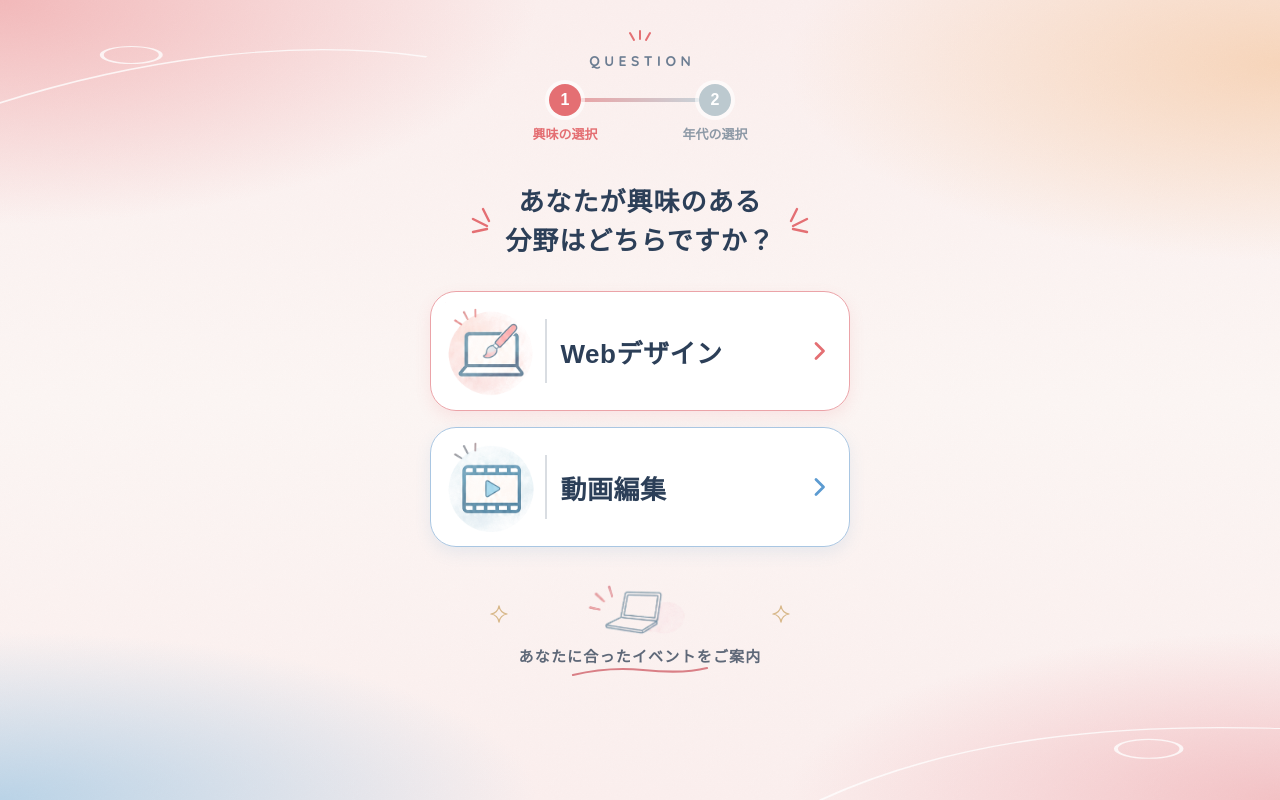
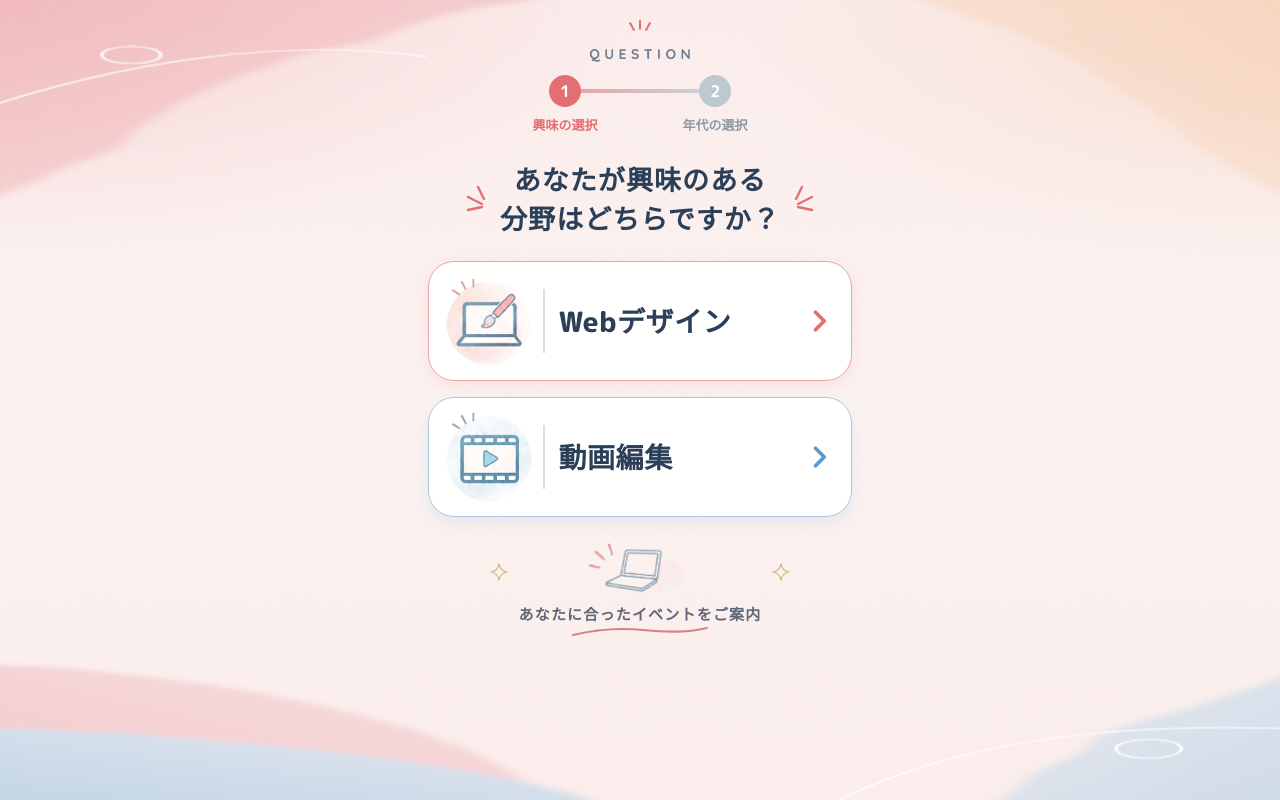
Before and after one commit to tojo-hiroto/hertech-cushion, a plain HTML site: page index.html in a window 1280 px wide. Drawn offline with Linux system fonts and the light colour scheme; a web font is replaced by a local one.

Commit message:
ver1: モックへの忠実度を調整（背景・余白・文字の太さ・矢印）

```diff
--- a/index.html
+++ b/index.html
@@ -8,7 +8,7 @@
 <title>無料イベントのご案内｜HerTech</title>
 <link rel="preconnect" href="https://fonts.googleapis.com">
 <link rel="preconnect" href="https://fonts.gstatic.com" crossorigin>
-<link href="https://fonts.googleapis.com/css2?family=Zen+Maru+Gothic:wght@500;700;900&family=Quicksand:wght@600;700&display=swap" rel="stylesheet">
+<link href="https://fonts.googleapis.com/css2?family=M+PLUS+Rounded+1c:wght@500;700;800&family=Zen+Maru+Gothic:wght@500;700;900&family=Quicksand:wght@600;700&display=swap" rel="stylesheet">
 <style>
   :root {
     --rose: #E46F73;        /* STEP1のアクティブ・Webデザインの矢印 */
@@ -25,7 +25,7 @@
   * { box-sizing: border-box; margin: 0; padding: 0; }
   html, body { min-height: 100%; }
   body {
-    font-family: "Zen Maru Gothic", "Hiragino Maru Gothic ProN", "Hiragino Sans", sans-serif;
+    font-family: "M PLUS Rounded 1c", "Zen Maru Gothic", "Hiragino Maru Gothic ProN", "Hiragino Sans", sans-serif;
     background: #FBF1EF;
     -webkit-font-smoothing: antialiased;
     -webkit-tap-highlight-color: transparent;
@@ -36,11 +36,9 @@
   /* ================= 背景（水彩風のにじみ＋細い白線） ================= */
   .bg { position: fixed; inset: 0; z-index: -1; overflow: hidden;
     background:
-      radial-gradient(60% 40% at 0% 0%, rgba(240,168,170,.75), rgba(240,168,170,0) 70%),
-      radial-gradient(55% 35% at 100% 8%, rgba(246,205,170,.75), rgba(246,205,170,0) 70%),
-      radial-gradient(60% 30% at 0% 100%, rgba(170,205,230,.8), rgba(170,205,230,0) 70%),
-      radial-gradient(55% 30% at 100% 100%, rgba(240,175,180,.7), rgba(240,175,180,0) 70%),
-      linear-gradient(180deg, #FBEFEE 0%, #FCF6F4 50%, #FBEFEE 100%);
+      radial-gradient(70% 45% at 0% 0%, rgba(240,168,170,.35), rgba(240,168,170,0) 70%),
+      radial-gradient(60% 40% at 100% 5%, rgba(246,205,170,.35), rgba(246,205,170,0) 70%),
+      linear-gradient(180deg, #FBEDEC 0%, #FCF4F2 50%, #FBEEEC 100%);
   }
   .bg::after { /* 紙っぽい質感 */
     content: ""; position: absolute; inset: 0; opacity: .35; mix-blend-mode: multiply;
@@ -50,22 +48,22 @@
 
   .wrap {
     max-width: 460px; margin: 0 auto; min-height: 100vh; min-height: 100svh;
-    padding: 30px 20px calc(30px + env(safe-area-inset-bottom));
+    padding: 20px 18px calc(24px + env(safe-area-inset-bottom));
   }
 
   /* ================= QUESTION ラベル ================= */
-  .qlabel { text-align: center; margin-bottom: 14px; }
+  .qlabel { text-align: center; margin-bottom: 10px; }
   .qlabel svg { display: block; width: 30px; height: 14px; margin: 0 auto 8px; }
   .qlabel span { font-family: "Quicksand", sans-serif; font-weight: 700; font-size: 14px; letter-spacing: .32em; padding-left: .32em; color: #6C7D92; }
   #step-age .qlabel span { color: var(--brown); }
 
   /* ================= ステップ表示（2段） ================= */
-  .steps { position: relative; display: flex; justify-content: center; gap: 0; margin-bottom: 40px; }
+  .steps { position: relative; display: flex; justify-content: center; gap: 0; margin-bottom: 26px; }
   .steps .step { width: 150px; text-align: center; position: relative; z-index: 1; }
   .steps .dot {
     width: 32px; height: 32px; margin: 0 auto 8px; border-radius: 50%;
     display: grid; place-items: center; color: #fff; font-size: 16px; font-weight: 700;
-    background: #BCC9CF; box-shadow: 0 0 0 4px rgba(255,255,255,.6);
+    background: #BCC9CF;
   }
   .steps .dot svg { width: 15px; height: 15px; }
   .steps .lb { font-size: 13px; font-weight: 700; color: var(--gray); white-space: nowrap; }
@@ -84,13 +82,13 @@
   /* ================= 見出し ================= */
   .title {
     display: flex; align-items: center; justify-content: center; gap: 8px;
-    font-weight: 900; text-align: center; letter-spacing: .04em; line-height: 1.5;
+    font-weight: 800; text-align: center; letter-spacing: .04em; line-height: 1.45;
   }
   .title .spark { flex: none; width: 28px; height: 32px; }
   .title .spark.r { transform: scaleX(-1); }
-  #step-field .title { color: var(--navy); font-size: 26px; margin-bottom: 30px; }
-  #step-age .title { color: var(--brown); font-size: 27px; margin-bottom: 4px; }
-  .wave { display: block; width: 140px; height: 12px; margin: 0 auto 26px; }
+  #step-field .title { color: var(--navy); font-size: 27px; margin-bottom: 22px; }
+  #step-age .title { color: var(--brown); font-size: 29px; margin-bottom: 2px; }
+  .wave { display: block; width: 150px; height: 12px; margin: 0 auto 20px; }
 
   /* ================= パネル切替 ================= */
   .panel { display: none; }
@@ -111,12 +109,12 @@
   .field:active, .age:active { transform: scale(.98); }
   .field img { flex: none; width: 98px; height: 98px; object-fit: contain; }
   .field .sep { flex: none; width: 1.5px; height: 64px; background: #D9DDE2; margin: 0 14px 0 4px; }
-  .field .name { flex: 1; font-size: 26px; font-weight: 900; color: var(--navy); letter-spacing: .02em; white-space: nowrap; }
-  .chev { flex: none; width: 24px; height: 24px; }
+  .field .name { flex: 1; font-size: 28px; font-weight: 800; color: var(--navy); letter-spacing: .02em; white-space: nowrap; }
+  .chev { flex: none; width: 28px; height: 28px; }
   .chev.rose { color: var(--rose); } .chev.blue { color: var(--blue); }
   .chev.deep { color: var(--rose-deep); } .chev.peach { color: var(--peach); }
 
-  .foot { margin-top: 34px; text-align: center; }
+  .foot { margin-top: 22px; text-align: center; }
   .foot .ill { position: relative; height: 56px; margin-bottom: 8px; }
   .foot .ill img { height: 56px; }
   .foot .ill .tw { position: absolute; top: 24px; width: 18px; height: 18px; }
@@ -135,14 +133,14 @@
   }
   .age.a30 { border-color: var(--line-blue); box-shadow: 0 5px 14px rgba(92,155,209,.10); }
   .age.a40 { border-color: var(--line-peach); box-shadow: 0 5px 14px rgba(229,151,111,.10); }
-  .age .name { font-size: 27px; font-weight: 900; color: var(--brown); letter-spacing: .03em; }
-  .age .chev { position: absolute; right: 22px; top: 50%; margin-top: -12px; }
+  .age .name { font-size: 29px; font-weight: 800; color: var(--brown); letter-spacing: .03em; }
+  .age .chev { position: absolute; right: 22px; top: 50%; margin-top: -14px; }
 
-  .foot2 { margin-top: 30px; text-align: center; }
+  .foot2 { margin-top: 22px; text-align: center; }
   .foot2 .rays { display: block; width: 34px; height: 16px; margin: 0 auto 6px; }
   .foot2 p { position: relative; display: inline-block; padding: 4px 16px; font-size: 15px; font-weight: 700; color: var(--brown); letter-spacing: .08em; z-index: 0; }
   .foot2 p::before { /* 筆でひいたピンクのマーカー */
-    content: ""; position: absolute; inset: 6px -6px 2px; z-index: -1; border-radius: 40% 60% 50% 50% / 60% 50% 60% 40%;
+    content: ""; position: absolute; inset: 2px -18px 0; z-index: -1; border-radius: 40% 60% 50% 50% / 60% 50% 60% 40%;
     background: linear-gradient(90deg, rgba(236,160,170,.15), rgba(236,160,170,.45) 15%, rgba(236,160,170,.4) 85%, rgba(236,160,170,.1));
   }
   .foot2 .wave { margin: 4px auto 0; }
@@ -163,10 +161,25 @@
 
 <div class="bg" aria-hidden="true">
   <svg viewBox="0 0 390 844" preserveAspectRatio="none" fill="none">
-    <path d="M-10 120 C40 60 90 40 130 60" stroke="#fff" stroke-opacity=".8" stroke-width="1.2"/>
-    <circle cx="40" cy="58" r="9" stroke="#fff" stroke-opacity=".8" stroke-width="1.2"/>
-    <path d="M250 844 C290 780 340 760 400 770" stroke="#fff" stroke-opacity=".8" stroke-width="1.2"/>
-    <circle cx="350" cy="790" r="10" stroke="#fff" stroke-opacity=".8" stroke-width="1.2"/>
+    <defs>
+      <filter id="wc" x="-10%" y="-10%" width="120%" height="120%"><feTurbulence type="fractalNoise" baseFrequency=".02" numOctaves="2" result="t"/><feDisplacementMap in="SourceGraphic" in2="t" scale="10"/><feGaussianBlur stdDeviation="2.5"/></filter>
+      <linearGradient id="tl" x1="0" y1="0" x2="1" y2="1"><stop offset="0" stop-color="#EFA9AD"/><stop offset="1" stop-color="#F7D3D3"/></linearGradient>
+      <linearGradient id="tr" x1="1" y1="0" x2="0" y2="1"><stop offset="0" stop-color="#F6CBA9"/><stop offset="1" stop-color="#FBE6D8"/></linearGradient>
+      <linearGradient id="bl" x1="0" y1="1" x2="1" y2="0"><stop offset="0" stop-color="#9CC4E4"/><stop offset="1" stop-color="#D5E6F3"/></linearGradient>
+      <linearGradient id="bp" x1="0" y1="1" x2="1" y2="0"><stop offset="0" stop-color="#EDA8B0"/><stop offset="1" stop-color="#F8D6D8"/></linearGradient>
+      <linearGradient id="br" x1="1" y1="1" x2="0" y2="0"><stop offset="0" stop-color="#A9CBE7"/><stop offset="1" stop-color="#DCEAF5"/></linearGradient>
+    </defs>
+    <g filter="url(#wc)" opacity=".6">
+      <path d="M-10 -10 H170 C120 30 70 70 40 140 C25 175 10 200 -10 215 Z" fill="url(#tl)"/>
+      <path d="M270 -10 H400 V220 C375 185 358 135 342 95 C325 50 300 20 270 -10 Z" fill="url(#tr)" opacity=".85"/>
+      <path d="M-10 700 C50 708 95 735 130 775 C150 800 165 828 175 854 H-10 Z" fill="url(#bp)" opacity=".9"/>
+      <path d="M-10 770 C60 772 120 795 165 830 C175 838 182 846 186 854 H-10 Z" fill="url(#bl)"/>
+      <path d="M400 700 C370 730 345 765 325 800 C312 822 305 840 300 854 H400 Z" fill="url(#br)" opacity=".9"/>
+    </g>
+    <path d="M-10 120 C40 60 90 40 130 60" stroke="#fff" stroke-opacity=".85" stroke-width="1.2"/>
+    <circle cx="40" cy="58" r="9" stroke="#fff" stroke-opacity=".85" stroke-width="1.2"/>
+    <path d="M250 854 C290 780 340 760 400 770" stroke="#fff" stroke-opacity=".85" stroke-width="1.2"/>
+    <circle cx="350" cy="790" r="10" stroke="#fff" stroke-opacity=".85" stroke-width="1.2"/>
   </svg>
 </div>
 
@@ -175,7 +188,7 @@
   <symbol id="spark" viewBox="0 0 28 32"><g fill="none" stroke-width="2.4" stroke-linecap="round"><path d="M14 3l6 12"/><path d="M4 13l14 7"/><path d="M4 26l14-3"/></g></symbol>
   <symbol id="rays" viewBox="0 0 30 14"><g fill="none" stroke-width="2" stroke-linecap="round"><path d="M15 1v8"/><path d="M5 3l4 7"/><path d="M25 3l-4 7"/></g></symbol>
   <symbol id="twinkle" viewBox="0 0 20 20"><path d="M10 1c.8 5 3.8 8.2 9 9-5.2.8-8.2 4-9 9-.8-5-3.8-8.2-9-9 5.2-.8 8.2-4 9-9z" fill="none" stroke="#D8B88A" stroke-width="1.4" stroke-linejoin="round"/></symbol>
-  <symbol id="chev" viewBox="0 0 24 24"><path d="M9 4.5l7.5 7.5L9 19.5" fill="none" stroke="currentColor" stroke-width="2.8" stroke-linecap="round" stroke-linejoin="round"/></symbol>
+  <symbol id="chev" viewBox="0 0 24 24"><path d="M9 4.5l7.5 7.5L9 19.5" fill="none" stroke="currentColor" stroke-width="3.2" stroke-linecap="round" stroke-linejoin="round"/></symbol>
 </svg>
 
 <main class="wrap">
```
